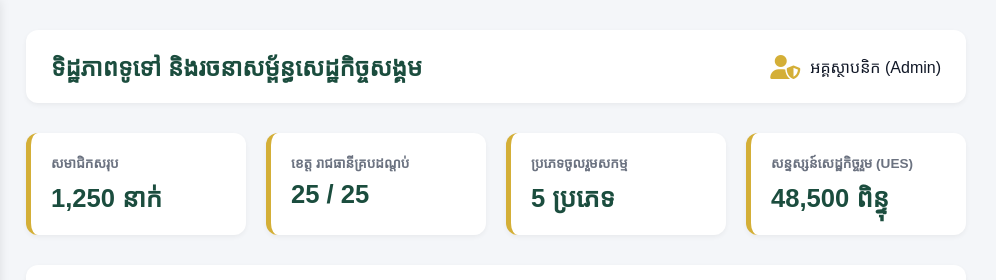
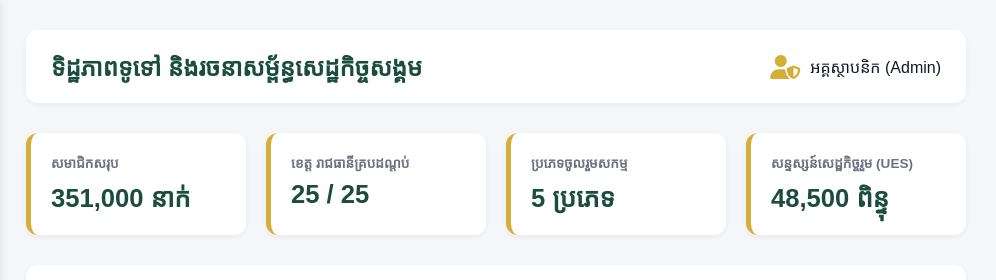
Before and after one commit to mohaserey/moha_serei_system_update, a plain HTML site: page index.html in a window 1280 px wide. Shown: the top 280 px of the page, 284-1280 px from the left. Drawn offline with nearby package versions, Linux system fonts and the light colour scheme; a web font is replaced by a local one.

Commit message:
Update index.html

```diff
--- a/index.html
+++ b/index.html
@@ -271,7 +271,7 @@
             <div class="stats-grid">
                 <div class="stat-card">
                     <h3>សមាជិកសរុប</h3>
-                    <div class="value" id="total-members-count">1,250 នាក់</div>
+                    <div class="value" id="total-members-count">351,000 នាក់</div>
                 </div>
                 <div class="stat-card">
                     <h3>ខេត្ត រាជធានីគ្របដណ្តប់</h3>
```
